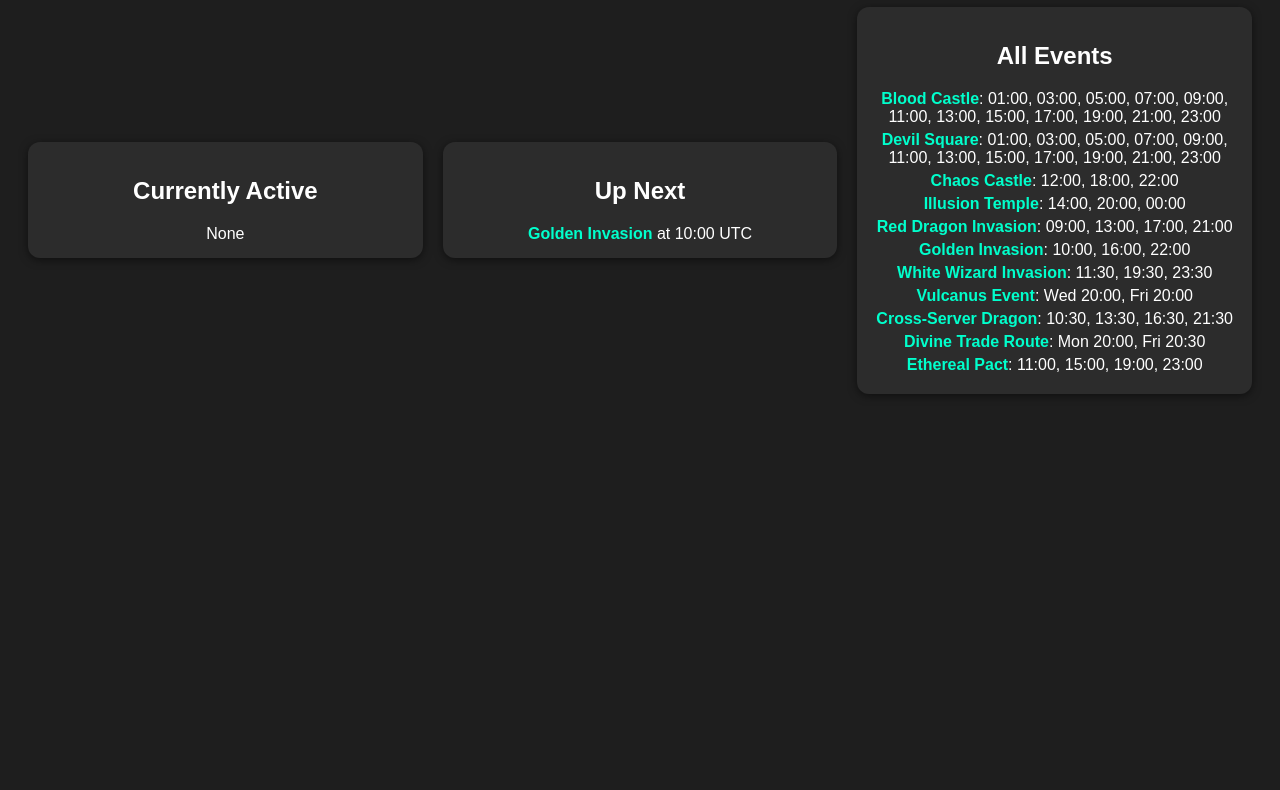
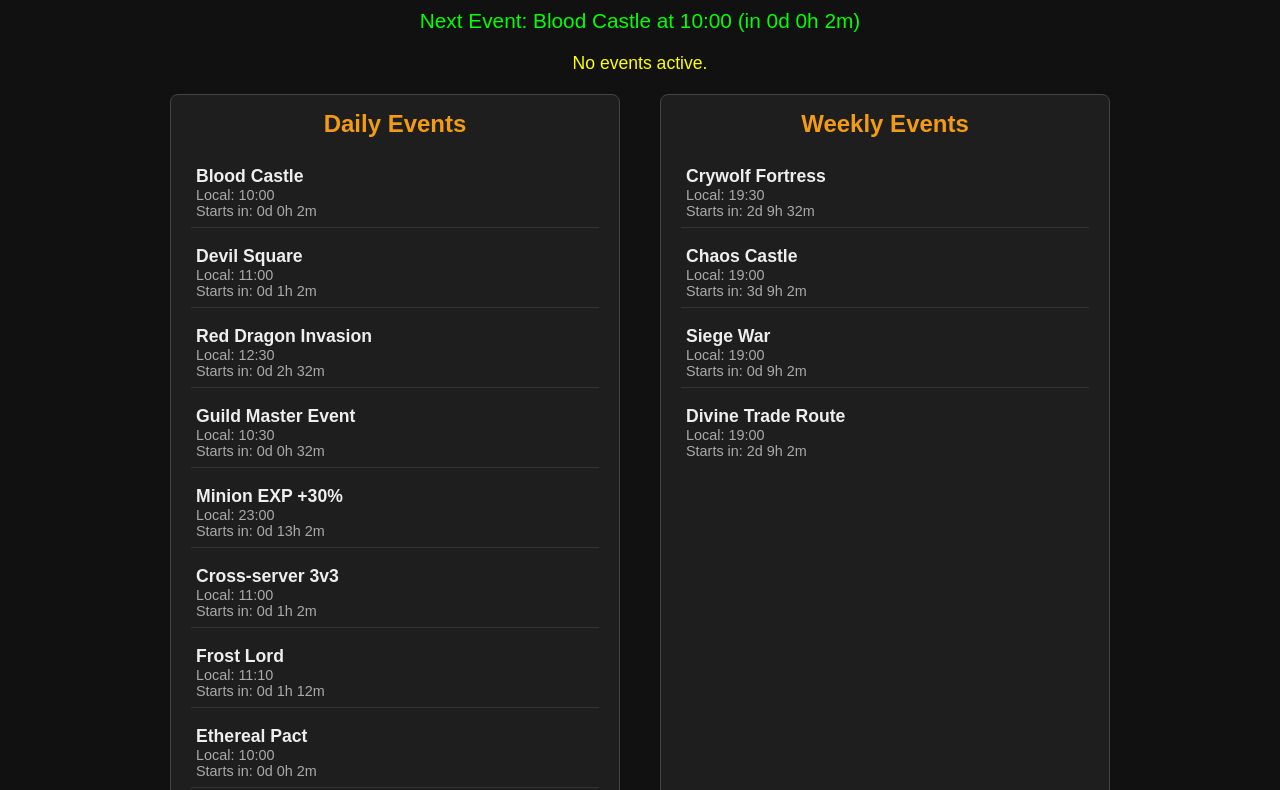
Before and after one commit to LvKafija/MU-immortal-Event-Timer, a plain HTML site: page index.html in a window 1280 px wide. Shown: the part 101-891 px from the top of the page. Before the commit the page ends 800 px from the top, so only its background shows below. Drawn offline with Linux system fonts and the light colour scheme.

Commit message:
Update index.html

```diff
--- a/index.html
+++ b/index.html
@@ -2,157 +2,190 @@
 <html lang="en">
 <head>
 <meta charset="UTF-8">
-  <title>MU Immortal - Event Timers (UTC+1)</title>
+<meta name="viewport" content="width=device-width, initial-scale=1.0">
+<title>MU Immortal - Event Timers</title>
 <style>
   body {
     font-family: Arial, sans-serif;
-      background: #1e1e1e;
-      color: #fff;
-      text-align: center;
+    background-color: #111;
+    color: #eee;
+    margin: 0;
     padding: 20px;
+    min-height: 100vh;
+    box-sizing: border-box;
   }
-    h1 {
-      text-align: center;
-    }
-    .container {
+  h1, h2 { text-align: center; color: #f39c12; margin-top: 0; }
+  .event-list {
     display: flex;
-      flex-direction: column;
-      align-items: center;
-      gap: 20px;
-    }
-    .box {
-      background: #2c2c2c;
-      padding: 15px;
-      border-radius: 12px;
-      box-shadow: 0 2px 8px rgba(0,0,0,0.5);
-      max-width: 500px;
-      width: 100%;
-    }
-    .event {
-      margin: 5px 0;
-    }
-    .highlight {
-      color: #00ffcc;
-      font-weight: bold;
-    }
-    @media (min-width: 768px) {
-      .container {
-        flex-direction: row;
+    gap: 40px;
     flex-wrap: wrap;
     justify-content: center;
   }
-      .box {
-        flex: 1 1 300px;
-        max-width: 400px;
+  .event-box {
+    border: 1px solid #444;
+    padding: 15px 20px;
+    border-radius: 8px;
+    background-color: #1e1e1e;
+    min-width: 280px;
+    max-width: 450px;
+    flex: 1 1 350px;
+    box-sizing: border-box;
   }
+  .event {
+    margin: 10px 0;
+    padding: 8px 5px;
+    border-bottom: 1px solid #333;
+  }
+  .event:last-child { border-bottom: none; }
+  .event-name { font-weight: bold; font-size: 1.1em; }
+  .event-time, .event-timer { font-size: 0.9em; color: #aaa; }
+  #user-timezone { text-align: center; margin-bottom: 15px; font-size: 0.95em; color: #ccc; }
+  .up-next { text-align: center; font-size: 1.3em; color: #0f0; margin-bottom: 20px; }
+  .active-events { text-align: center; font-size: 1.1em; color: #ff0; margin-bottom: 20px; }
+  @media(max-width:720px){
+    .event-list { flex-direction: column; gap: 25px; align-items: center; }
+    .event-box { max-width:100%; }
+  }
+  @media(max-width:400px){
+    body { font-size:14px; }
+    .event-name { font-size:1em; }
+    .event-time, .event-timer { font-size:0.85em; }
+    .up-next { font-size:1.2em; }
+    .active-events { font-size:1em; }
   }
 </style>
 </head>
 <body>
-  <h1>MU Immortal - Event Timers (UTC+1)</h1>
-  <div class="container">
-    <div class="box" id="active-events">
-      <h2>Currently Active</h2>
-      <div id="active-list">Checking...</div>
-    </div>
-    <div class="box" id="up-next">
-      <h2>Up Next</h2>
-      <div id="up-next-event">Checking...</div>
-    </div>
-    <div class="box" id="all-events">
-      <h2>All Events</h2>
-      <div id="event-list">Loading...</div>
-    </div>
+<h1>MU Immortal - Event Timers</h1>
+<div id="user-timezone"></div>
+<div class="up-next" id="up-next"></div>
+<div class="active-events" id="active-events"></div>
+<div class="event-list">
+  <div id="daily-events" class="event-box"><h2>Daily Events</h2></div>
+  <div id="weekly-events" class="event-box"><h2>Weekly Events</h2></div>
 </div>
 
 <script>
 const events = [
-  { name: "Blood Castle", times: ["01:00","03:00","05:00","07:00","09:00","11:00","13:00","15:00","17:00","19:00","21:00","23:00"], duration: 15 },
-  { name: "Devil Square", times: ["01:00","03:00","05:00","07:00","09:00","11:00","13:00","15:00","17:00","19:00","21:00","23:00"], duration: 15 },
-  { name: "Chaos Castle", times: ["12:00","18:00","22:00"] },
-  { name: "Illusion Temple", times: ["14:00","20:00","00:00"] },
-  { name: "Red Dragon Invasion", times: ["09:00","13:00","17:00","21:00"] },
-  { name: "Golden Invasion", times: ["10:00","16:00","22:00"], duration: 15 },
-  { name: "White Wizard Invasion", times: ["11:30","19:30","23:30"] },
-  { name: "Vulcanus Event", times: ["Wed 20:00","Fri 20:00"] },
-  { name: "Cross-Server Dragon", times: ["10:30","13:30","16:30","21:30"] },
-  { name: "Divine Trade Route", times: ["Mon 20:00","Fri 20:30"] },
-  { name: "Ethereal Pact", times: ["11:00","15:00","19:00","23:00"] },
+  { name:"Blood Castle", times: generateEvery2Hours("01:00","23:00"), duration:15, dayAbbr:[] },
+  { name:"Devil Square", times: generateEvery2Hours("00:00","22:00"), duration:15, dayAbbr:[] },
+  { name:"Red Dragon Invasion", times:["10:30","13:30","16:30","21:30"], dayAbbr:[] },
+  { name:"Guild Master Event", times:["11:30","19:30"], dayAbbr:[] },
+  { name:"Minion EXP +30%", times:["00:00"], duration:8, dayAbbr:[] },
+  { name:"Cross-server 3v3", times:["12:00","23:30"], dayAbbr:[] },
+  { name:"Frost Lord", times:["12:10","18:30"], dayAbbr:[] },
+  { name:"Crywolf Fortress", times:["20:30"], dayAbbr:["Mon"] },
+  { name:"Chaos Castle", times:["20:00"], dayAbbr:["Tue"] },
+  { name:"Siege War", times:["20:00"], dayAbbr:["Wed","Sat"] },
+  { name:"Divine Trade Route", times:["20:00","20:30"], dayAbbr:["Mon","Fri"] },
+  { name:"Ethereal Pact", times:["11:00","15:00","19:00","23:00"], dayAbbr:[] },
+  { name:"Golden Invasion", times:["10:00","16:00","22:00"], duration:15, dayAbbr:[] }
 ];
 
-function parseTime(timeStr) {
-  const now = new Date();
-  let day = now.getUTCDay();
-  let [h,m] = timeStr.split(":").map(Number);
-
-  if (timeStr.includes(" ")) {
-    const [dayStr, hm] = timeStr.split(" ");
-    [h,m] = hm.split(":").map(Number);
-    const days = ["Sun","Mon","Tue","Wed","Thu","Fri","Sat"];
-    day = days.indexOf(dayStr);
-  }
-  return { day, hour: h, minute: m };
+function generateEvery2Hours(start, end){
+  const times = [];
+  let [sh,sm]=start.split(":").map(Number);
+  let [eh,em]=end.split(":").map(Number);
+  for(let h=sh; h<=eh; h+=2) times.push(`${String(h).padStart(2,"0")}:${String(sm).padStart(2,"0")}`);
+  return times;
 }
 
-function getNextEvent(nowUTC) {
-  let next = null;
-  let nextTime = null;
+const userTz = Intl.DateTimeFormat().resolvedOptions().timeZone;
+document.getElementById("user-timezone").textContent = `Your Timezone: ${userTz}`;
 
-  events.forEach(ev => {
-    ev.times.forEach(t => {
-      const { day, hour, minute } = parseTime(t);
-      const eventTime = new Date(Date.UTC(nowUTC.getUTCFullYear(), nowUTC.getUTCMonth(), nowUTC.getUTCDate(), hour, minute));
-
-      while (eventTime.getUTCDay() !== day && t.includes(" ")) {
-        eventTime.setUTCDate(eventTime.getUTCDate() + 1);
-      }
-      if (eventTime < nowUTC) eventTime.setUTCDate(eventTime.getUTCDate() + 1);
-
-      if (!nextTime || eventTime < nextTime) {
-        nextTime = eventTime;
-        next = { name: ev.name, time: eventTime };
-      }
-    });
-  });
-  return next;
+function getEventDateUTCPlus1(day, timeStr){
+  const [h,m]=timeStr.split(":").map(Number);
+  const utcDate=new Date(Date.UTC(day.getFullYear(),day.getMonth(),day.getDate(),h-1,m));
+  return new Date(utcDate.getTime());
 }
 
-function getActiveEvents(nowUTC) {
-  let active = [];
-  events.forEach(ev => {
-    if (!ev.duration) return;
-    ev.times.forEach(t => {
-      const { hour, minute } = parseTime(t);
-      const start = new Date(Date.UTC(nowUTC.getUTCFullYear(), nowUTC.getUTCMonth(), nowUTC.getUTCDate(), hour, minute));
-      const end = new Date(start.getTime() + ev.duration*60000);
-      if (nowUTC >= start && nowUTC <= end) {
-        active.push(ev.name);
+function getNextEventTime(event){
+  const now = new Date();
+  for(let offset=0; offset<8; offset++){
+    const day = new Date(now); day.setDate(now.getDate()+offset);
+    const dayAbbr = day.toLocaleDateString('en-US',{ weekday:'short' });
+    if(event.dayAbbr.length && !event.dayAbbr.includes(dayAbbr)) continue;
+    for(const t of event.times){
+      const dt=getEventDateUTCPlus1(day,t);
+      if(dt>=now) return dt;
     }
-    });
-  });
-  return active;
+  }
+  return null;
 }
 
-function render() {
-  const nowUTC = new Date();
-
-  const active = getActiveEvents(nowUTC);
-  document.getElementById("active-list").innerHTML = active.length ? active.join(", ") : "None";
-
-  const next = getNextEvent(nowUTC);
-  if (next) {
-    const timeStr = next.time.toUTCString().slice(17,22);
-    document.getElementById("up-next-event").innerHTML = `<span class="highlight">${next.name}</span> at ${timeStr} UTC`;
+function isEventActive(event){
+  const now = new Date();
+  for(let offset=0; offset<1; offset++){
+    const day = new Date(now); day.setDate(now.getDate()+offset);
+    const dayAbbr = day.toLocaleDateString('en-US',{ weekday:'short' });
+    if(event.dayAbbr.length && !event.dayAbbr.includes(dayAbbr)) continue;
+    for(const t of event.times){
+      const dt=getEventDateUTCPlus1(day,t);
+      if(event.duration && now>=dt && now<=new Date(dt.getTime()+event.duration*60000)) return true;
     }
-  let listHTML = "";
-  events.forEach(ev => {
-    listHTML += `<div class="event"><span class="highlight">${ev.name}</span>: ${ev.times.join(", ")}</div>`;
-  });
-  document.getElementById("event-list").innerHTML = listHTML;
+  }
+  return false;
 }
 
-setInterval(render, 1000);
-render();
+function formatTimeLocal(date){ return date.toLocaleTimeString([], {hour12:false,hour:"2-digit",minute:"2-digit"}); }
+function formatCountdown(ms){
+  const totalSeconds=Math.floor(ms/1000);
+  const days=Math.floor(totalSeconds/86400);
+  const hours=Math.floor((totalSeconds%86400)/3600);
+  const minutes=Math.floor((totalSeconds%3600)/60);
+  return `${days}d ${hours}h ${minutes}m`;
+}
+
+function renderEvents(container,filterFn){
+  container.querySelectorAll(".event").forEach(e=>e.remove());
+  for(const event of events.filter(filterFn)){
+    const nextTime=getNextEventTime(event);
+    if(!nextTime) continue;
+    const localTime=formatTimeLocal(nextTime);
+    const timeDiff=nextTime-new Date();
+    const div=document.createElement("div");
+    div.className="event";
+    div.innerHTML=`<div class="event-name">${event.name}</div>
+      <div class="event-time">Local: ${localTime}</div>
+      <div class="event-timer">Starts in: ${formatCountdown(timeDiff)}</div>`;
+    container.appendChild(div);
+  }
+}
+
+function renderUpNext(){
+  const now=new Date();
+  let nextEvent=null, soonestTime=null;
+  for(const event of events){
+    const nextTime=getNextEventTime(event);
+    if(!nextTime) continue;
+    if(!soonestTime || nextTime<soonestTime){
+      soonestTime=nextTime; nextEvent=event;
+    }
+  }
+  if(nextEvent){
+    const diff=soonestTime-now;
+    document.getElementById("up-next").textContent=`Next Event: ${nextEvent.name} at ${formatTimeLocal(soonestTime)} (in ${formatCountdown(diff)})`;
+  } else document.getElementById("up-next").textContent="No upcoming events.";
+}
+
+function renderActive(){
+  const active = events.filter(isEventActive).map(e=>e.name);
+  document.getElementById("active-events").textContent = active.length ? `Currently Active: ${active.join(", ")}` : "No events active.";
+}
+
+// Initial render
+renderEvents(document.getElementById("daily-events"),e=>e.dayAbbr.length===0);
+renderEvents(document.getElementById("weekly-events"),e=>e.dayAbbr.length>0);
+renderUpNext();
+renderActive();
+
+// Update every minute
+setInterval(()=>{
+  renderEvents(document.getElementById("daily-events"),e=>e.dayAbbr.length===0);
+  renderEvents(document.getElementById("weekly-events"),e=>e.dayAbbr.length>0);
+  renderUpNext();
+  renderActive();
+},60000);
 </script>
 </body>
 </html>
```
Lines whose indentation alone changed are shown as unchanged.
